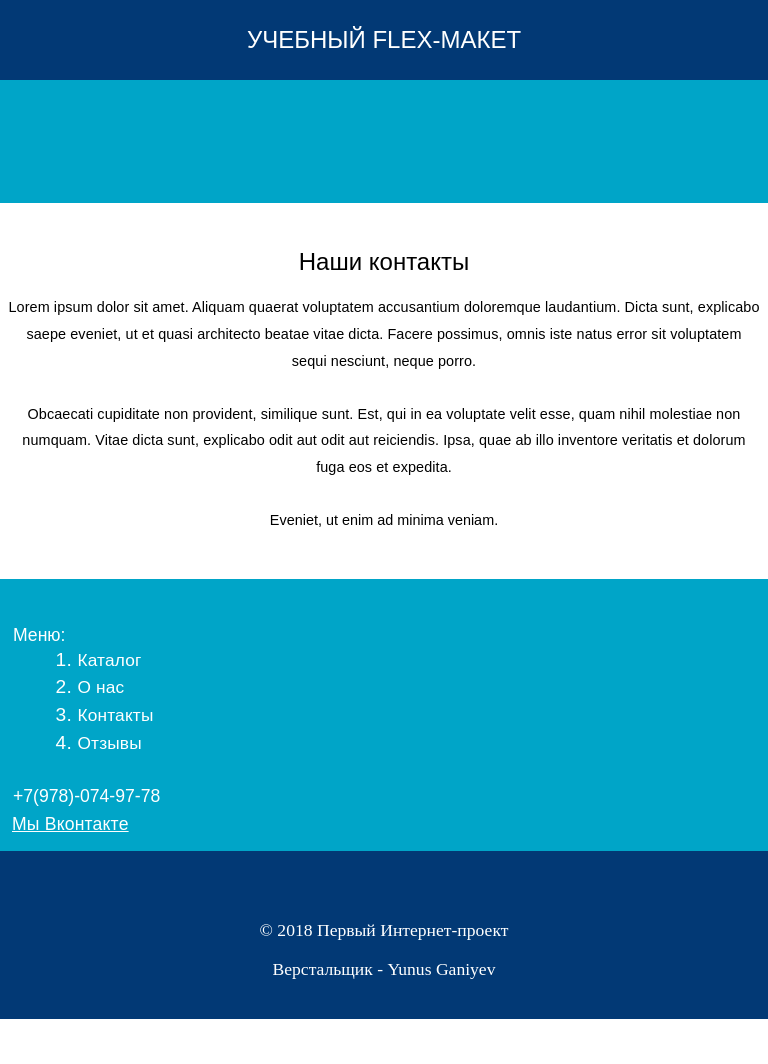
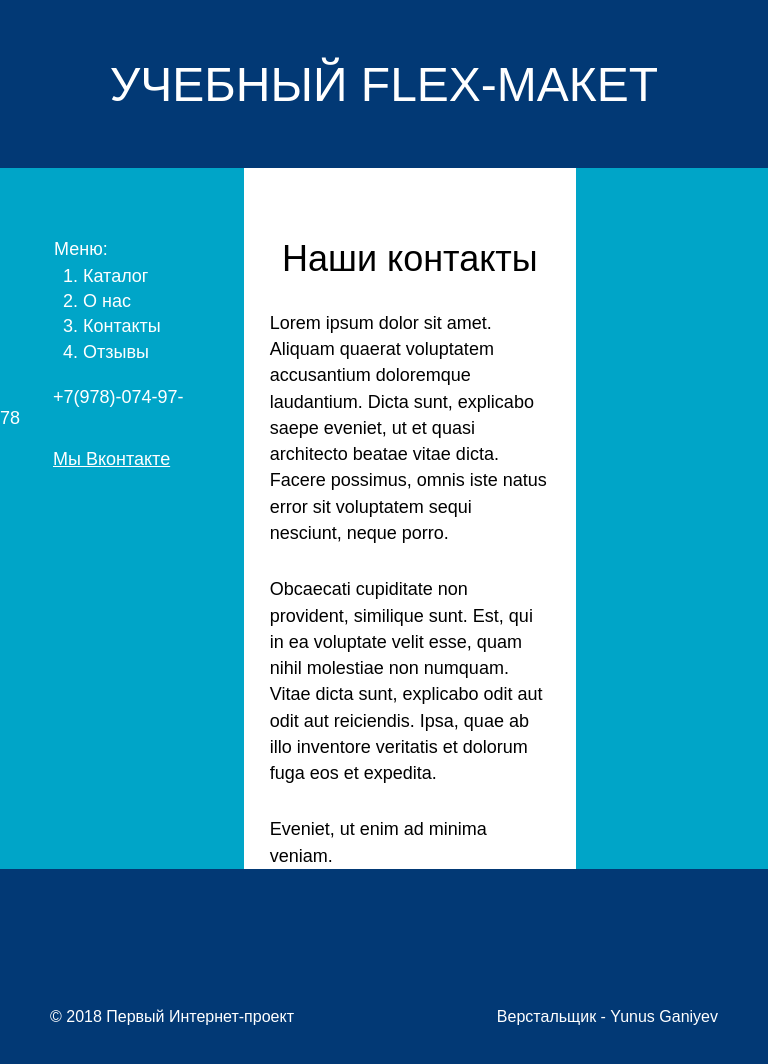
Before and after one commit to Yunique/basic-flexbox-template, a website: page source/index.html in a window 768 px wide. Before the commit the page ends 1019 px from the top, so only its background shows below. Drawn offline with Linux system fonts and the light colour scheme.

Commit message:
mobile-first

```diff
--- a/source/css/main.css
+++ b/source/css/main.css
@@ -1,235 +1,221 @@
-* {
-	box-sizing: border-box;
+html {
+	font-size: 10px;
 }
 
 body {
 	margin: 0;
-}
-
-.footer, .article, .nav, .aside {
-	padding: 1em;
+	box-sizing: border-box;
+	font-family: Arial, sans-serif;
 }
 
 .header {
-	height: 21vh;
+	height: 8rem;
 	background-color: #023975;
 	display: flex;
 	margin: auto;
 }
 
 .header__title {
-	font-family: Arial, sans-serif;
+	font-size: 2.4rem;
+	font-weight: normal;
 	color: rgb(255, 255, 255);
 	text-transform: uppercase;
 	margin: auto;
-	font-size: 3em;
-	font-weight: normal;
 }
 
 .main {
 	display: flex;
-	min-height: 86vh;
+	flex-flow: column;
+	height: initial;
 }
 
 .aside {
-	order: 3;
+	order: 0;
+	width: auto;
+	flex-basis: 5rem;
 	flex-grow: 0;
 	flex-shrink: 0;
-	flex-basis: 25vw;
 	background-color: rgb(0, 165, 200);
 }
 
 .contacts {
-	order: 2;
+	order: 0;
+	width: auto;
 	flex: 1;
-	width: 50vw;
 }
 
 .contacts__header {
-	font: normal 2.3em Arial, sans-serif;
+	font-weight: normal;
+	font-size: 2.4rem;
+	padding-top: 2.6rem;
+	margin-bottom: 0;
 	color: rgb(0, 0, 0);
 	text-align: center;
-	padding-top: 40px;
 }
 
 .contacts__text {
-	font: 1.1em Arial, sans-serif;
+	text-align: center;
+	padding: 0.6rem 1rem 0.55rem;
+	font-size: 1.4rem;
 	color: rgb(0, 0, 0);
-	padding: 3px 28px;
-	line-height: 1.5;
-	letter-spacing: 0.2px;
+	line-height: 1.9;
+	letter-spacing: 0.31px;
+}
+
+br {
+	display: none;
 }
 
 .nav {
-	order: 1;
+	margin-top: 2.51rem;
+	padding: 4.5rem 1.1rem 0;
+	order: 0;
+	width: auto;
+	flex-basis: 26rem;
 	flex-grow: 0;
 	flex-shrink: 0;
-	flex-basis: 25vw;
 	background: #00a5c8;
 }
 
 .nav__menu-title {
-	font-family: Arial, sans-serif;
-	margin: 6vh 0 0 3.2vw;
 	color: rgb(255, 255, 255);
-	font-size: 1.1em;
+	font-size: 1.8rem;
+	margin: 0;
 }
 
 .menu {
+	padding: 0.5rem 3.2rem 1.8rem;
 	margin-top: 0;
 	color: rgb(255, 255, 255);
-	font-size: 1.2em;
-	font-family: Arial, sans-serif;
-	line-height: 1.44;
-	padding-left: 5.5vw;
-	margin-bottom: 30px;
+	font-size: 1.8rem;
+	line-height: 1.4;
 }
 
 .menu__link {
 	color: rgb(255, 255, 255);
 	text-decoration: none;
-	font-size: 0.9em;
+	font-size: 1.8rem;
+}
+
+.nav__phone {
+	color: rgb(255, 255, 255);
+	font-size: 1.8rem;
+	text-decoration: none;
+}
+
+.nav__vk {
+	color: rgb(255, 255, 255);
+	font-size: 1.8rem;
+	margin-top: 0.56rem;
+}
+
+.nav__link {
+	color: rgb(255, 255, 255);
 }
 
 .menu__link:hover, .nav__link:hover {
 	color: #aa4c54;
 }
 
-.nav__phone {
-	font-family: Arial, sans-serif;
-	margin: 10px 0 0 40px;
-	color: rgb(255, 255, 255);
-	font-size: 1.1em;
-	text-decoration: none;
-}
-
-.nav__vk {
-	color: rgb(255, 255, 255);
-	font-size: 1.1em;
-	font-family: Arial, sans-serif;
-	margin: 7px 0 0 40px;
-}
-
-.nav__link {
-	color: rgb(255, 255, 255);
-}
-
 .footer {
-	height: 21vh;
+	height: 10.5rem;
 	background-color: #023975;
 	display: flex;
+	flex-direction: column;
 	justify-content: space-between;
-	align-items: flex-end;
+	align-items: center;
 }
 
 .footer__copyright, .footer_madeBy {
 	color: rgb(255, 255, 255);
-	padding-bottom: 15px;
+	font-size: 1.6rem;
 }
 
 .footer__copyright {
-	padding-left: 30px;
-	margin-top: 30px;
-	font-size: 1.1em;
+	margin-top: 3.9rem;
 }
 
 .footer_madeBy {
-	padding-right: 5px;
-	font-size: 1.1em;
+	margin-top: 0;
 }
 
-@media all and (max-width: 768px) {
+@media all and (min-width: 768px) {
 
 	.header {
-		height: 5rem;
+		height: 21vh;
 	}
 
 	.header__title {
-		font-size: 1.5em;
+		font-size: 4.8rem;
 	}
 
 	.main {
-		flex-flow: column;
-		height: initial;
+		flex-flow: row;
+		min-height: 85vh;
+
 	}
 
 	.aside {
-		order: 0;
-		width: auto;
-		flex-basis: 16vw;
+		order: 3;
+		flex-basis: 25vw;
+	}
+
+	.contacts {
+		order: 2;
+		flex-basis: 50vw;
+	}
+
+	.contacts__header {
+		font-size: 3.6rem;
+		padding-top: 40px;
+	}
+
+	.contacts__text {
+		font-size: 1.8rem;
+		padding: 3rem 2.8rem 0 2.6rem;
+		letter-spacing: 0;
+		line-height: 1.46;
+		text-align: left;
+		margin: 0;
+	}
+
+	br {
+		display: inline;
+	}
+
+	.nav {
+		order: 1;
+		flex-basis: 25vw;
+		padding: 0;
+		margin: 0;
+	}
+
+	.nav__menu-title {
+		padding: 7.1rem 5.4rem 0;
+	}
+
+	.menu {
+		padding: 0.4rem 8.3rem;
 
 	}
 
-	.contacts {
-		order: 0;
-		width: auto;
-	}
-
-	.contacts__header {
-		font-size: 1.5em;
-		padding-top: 25px;
-		margin-bottom: 0;
-	}
-
-	.contacts__text {
-		text-align: center;
-		padding: 0.3em 0.5em;
-		font-size: 0.9em;
-		line-height: 1.857;
-		letter-spacing: 0.1px;
-	}
-
-	.contacts__text-2par {
-		padding: 0.5em;
-	}
-
-	.contacts__text-3par {
-		padding: 0.33em;
-		letter-spacing: 0.01px;
-		margin-bottom: 40px;
-	}
-
-	br {
-		display: none;
-	}
-
-	.nav {
-		order: 0;
-		width: auto;
-		flex-basis: 33vh;
-	}
-
-	.nav__menu-title {
-		margin: 30px 0 0 -3px;
-	}
-
-	.menu {
-		padding-left: 8vw;
-		letter-spacing: 0.01em;
-	}
-
 	.nav__phone {
-		margin-left: -3px;
+		padding: 5.3rem;
 	}
 
 	.nav__vk {
-		margin-left: -4px;
-		letter-spacing: 0.01em;
+		padding: 1.5rem 5.3rem;
+		letter-spacing: 0;
 	}
 
 	.footer {
-		flex-direction: column;
-		justify-content: center;
-		align-items: center;
-		padding: 0;
+		flex-direction: row;
+		height: 20rem;
+		justify-content: space-between;
+		align-items: flex-end;
 	}
 
-	.footer__copyright {
-		padding: 0;
-	}
-
-	.footer_madeBy {
-		padding: 0;
-		margin: 0;
+	.footer__copyright, .footer_madeBy {
+		padding: 3.9rem 5rem 2.7rem;
 	}
 }
--- a/source/index.html
+++ b/source/index.html
@@ -25,14 +25,14 @@
 			architecto beatae vitae dicta. Facere
 			possimus, omnis iste natus error sit
 			voluptatem sequi nesciunt, neque porro. </p>
-		<p class="contacts__text contacts__text-2par">Obcaecati cupiditate non<br> provident,
+		<p class="contacts__text">Obcaecati cupiditate non<br> provident,
 			similique sunt. Est, qui in ea voluptate velit
 			esse, quam nihil molestiae non numquam.
 			Vitae dicta sunt, explicabo odit aut odit aut
 			reiciendis. Ipsa, quae ab illo inventore
 			veritatis et dolorum fuga eos et expedita.
 		</p>
-		<p class="contacts__text contacts__text-3par">Eveniet, ut enim ad minima veniam.</p>
+		<p class="contacts__text">Eveniet, ut enim ad minima veniam.</p>
 	</article>
 
 	<nav class="nav">
```
Also changed, not shown: build/css/main.css, build/index.html.
